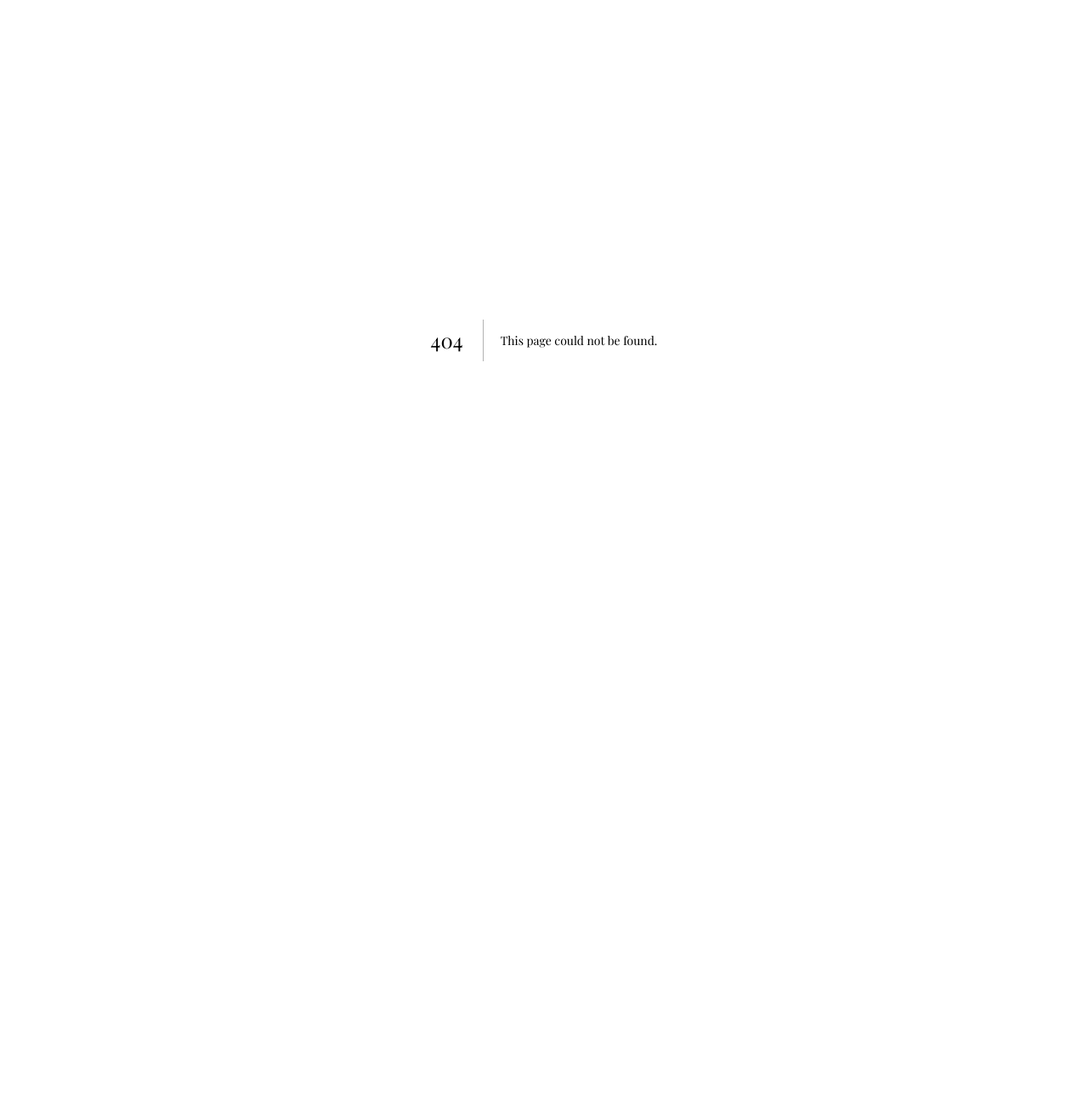
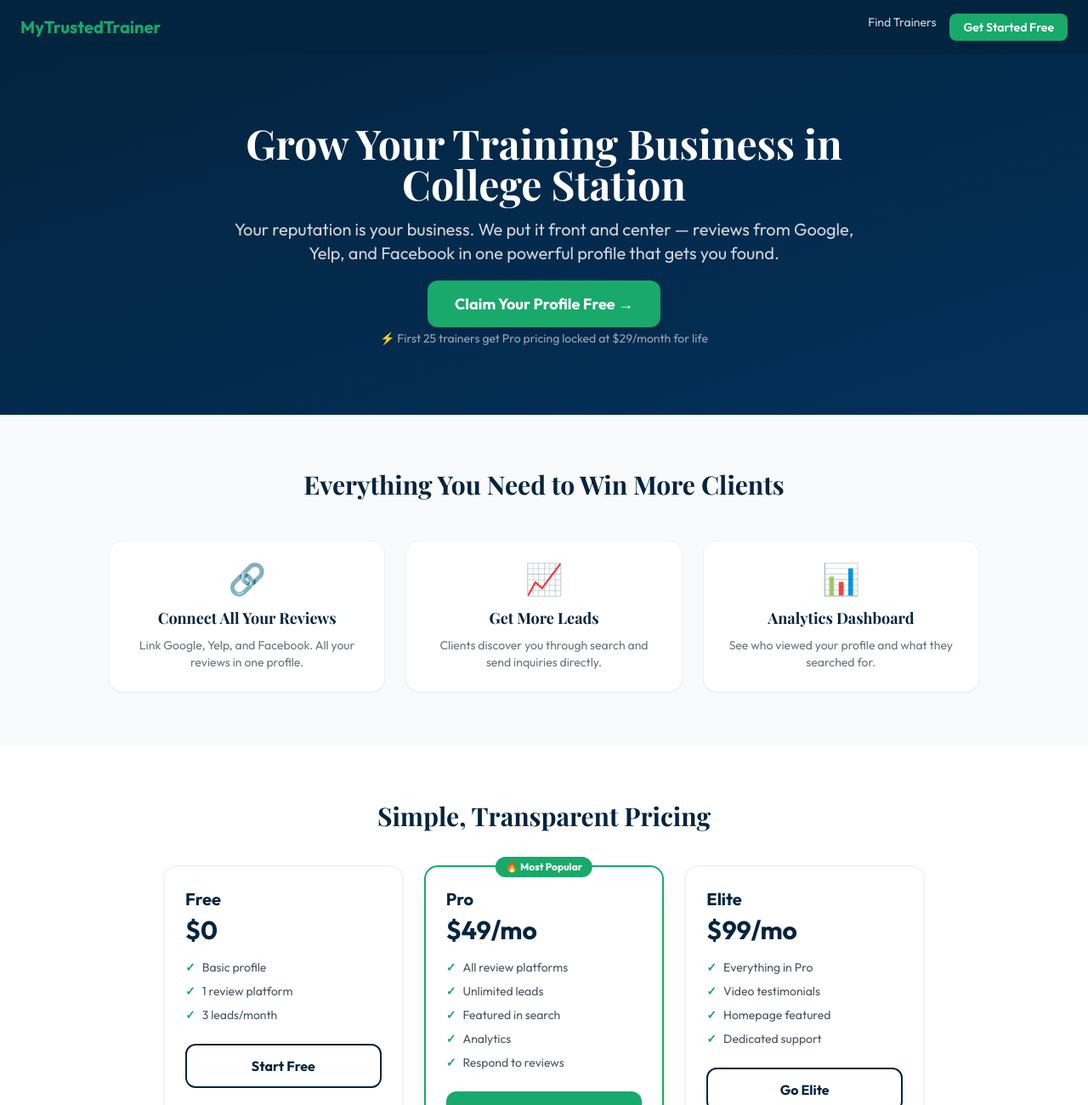
Before and after one commit to MyTrustedTrainer/mytrustedtrainer, a Next.js app: page /for-trainers in a window 1280 px wide. Before the commit this address had no page. Shown: the top 1300 px of the page at 85% size. Before the commit the page ends 800 px from the top, so only its background shows below. Built offline with nearby package versions, Linux system fonts and the light colour scheme.

Commit message:
Add for-trainers page

```diff
--- /dev/null
+++ b/app/for-trainers/page.tsx
@@ -0,0 +1,75 @@
+import Link from 'next/link'
+
+export default function ForTrainersPage() {
+  return (
+    <main className="min-h-screen bg-white">
+      <nav className="bg-[#03243F] text-white px-6 py-4 flex items-center justify-between">
+        <Link href="/" className="text-[#18A96B] text-xl font-bold font-[Playfair_Display,serif]">MyTrustedTrainer</Link>
+        <div className="flex gap-4">
+          <Link href="/search" className="text-gray-300 hover:text-white text-sm">Find Trainers</Link>
+          <Link href="/signup?type=trainer" className="bg-[#18A96B] hover:bg-[#13875A] text-white text-sm px-4 py-1.5 rounded-lg font-semibold">Get Started Free</Link>
+        </div>
+      </nav>
+
+      <section className="bg-gradient-to-br from-[#03243F] to-[#04305a] text-white py-20 px-6 text-center">
+        <div className="max-w-3xl mx-auto">
+          <h1 className="text-5xl font-bold font-[Playfair_Display,serif] mb-4">Grow Your Training Business in College Station</h1>
+          <p className="text-gray-300 text-xl mb-8">Your reputation is your business. We put it front and center — reviews from Google, Yelp, and Facebook in one powerful profile that gets you found.</p>
+          <Link href="/signup?type=trainer" className="bg-[#18A96B] hover:bg-[#13875A] text-white font-bold px-8 py-4 rounded-xl text-lg transition-all shadow-lg">
+            Claim Your Profile Free →
+          </Link>
+          <p className="text-gray-400 text-sm mt-4">⚡ First 25 trainers get Pro pricing locked at $29/month for life</p>
+        </div>
+      </section>
+
+      <section className="py-16 px-6 bg-gray-50">
+        <div className="max-w-4xl mx-auto text-center mb-12">
+          <h2 className="text-3xl font-bold font-[Playfair_Display,serif] text-[#03243F] mb-3">Everything You Need to Win More Clients</h2>
+        </div>
+        <div className="max-w-5xl mx-auto grid md:grid-cols-3 gap-6">
+          {[
+            { icon: '🔗', title: 'Connect All Your Reviews', desc: 'Link Google, Yelp, and Facebook. All your reviews in one profile.' },
+            { icon: '📈', title: 'Get More Leads', desc: 'Clients discover you through search and send inquiries directly.' },
+            { icon: '📊', title: 'Analytics Dashboard', desc: 'See who viewed your profile and what they searched for.' },
+          ].map(f => (
+            <div key={f.title} className="bg-white rounded-2xl p-6 border border-gray-100 shadow-sm text-center">
+              <div className="text-4xl mb-3">{f.icon}</div>
+              <h3 className="font-bold text-[#03243F] text-lg mb-2">{f.title}</h3>
+              <p className="text-gray-500 text-sm">{f.desc}</p>
+            </div>
+          ))}
+        </div>
+      </section>
+
+      <section className="py-16 px-6 bg-white" id="pricing">
+        <div className="max-w-4xl mx-auto text-center mb-10">
+          <h2 className="text-3xl font-bold font-[Playfair_Display,serif] text-[#03243F]">Simple, Transparent Pricing</h2>
+        </div>
+        <div className="max-w-4xl mx-auto grid md:grid-cols-3 gap-6">
+          {[
+            { name: 'Free', price: '$0', features: ['Basic profile', '1 review platform', '3 leads/month'], cta: 'Start Free', highlight: false },
+            { name: 'Pro', price: '$49/mo', badge: '🔥 Most Popular', features: ['All review platforms', 'Unlimited leads', 'Featured in search', 'Analytics', 'Respond to reviews'], cta: 'Start Pro', highlight: true },
+            { name: 'Elite', price: '$99/mo', features: ['Everything in Pro', 'Video testimonials', 'Homepage featured', 'Dedicated support'], cta: 'Go Elite', highlight: false },
+          ].map(plan => (
+            <div key={plan.name} className={`rounded-2xl p-6 border-2 relative ${plan.highlight ? 'border-[#18A96B] shadow-xl' : 'border-gray-100 shadow-sm'}`}>
+              {plan.badge && <div className="absolute -top-3 left-1/2 -translate-x-1/2 bg-[#18A96B] text-white text-xs font-bold px-3 py-1 rounded-full">{plan.badge}</div>}
+              <div className="font-bold text-[#03243F] text-xl mb-1">{plan.name}</div>
+              <div className="text-3xl font-bold text-[#03243F] mb-4">{plan.price}</div>
+              <ul className="space-y-2 mb-6">
+                {plan.features.map(f => <li key={f} className="text-sm text-gray-600 flex gap-2"><span className="text-[#18A96B] font-bold">✓</span>{f}</li>)}
+              </ul>
+              <Link href="/signup?type=trainer" className={`block w-full text-center font-bold py-3 rounded-xl transition-all ${plan.highlight ? 'bg-[#18A96B] hover:bg-[#13875A] text-white' : 'border-2 border-[#03243F] text-[#03243F] hover:bg-[#03243F] hover:text-white'}`}>
+                {plan.cta}
+              </Link>
+            </div>
+          ))}
+        </div>
+      </section>
+
+      <footer className="bg-[#03243F] text-white py-8 px-6 text-center">
+        <Link href="/" className="text-[#18A96B] text-xl font-bold font-[Playfair_Display,serif]">MyTrustedTrainer</Link>
+        <p className="text-gray-400 text-sm mt-2">© 2026 MyTrustedTrainer. College Station, TX.</p>
+      </footer>
+    </main>
+  )
+}
```
